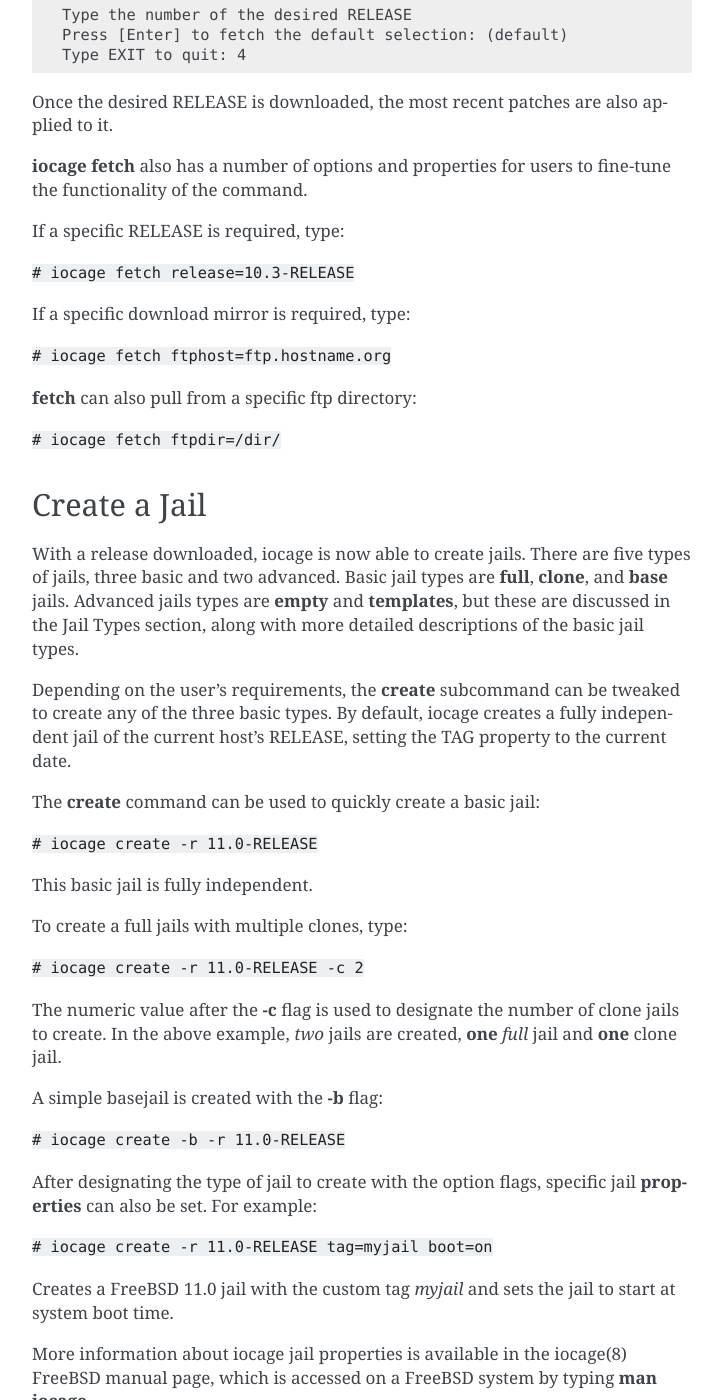
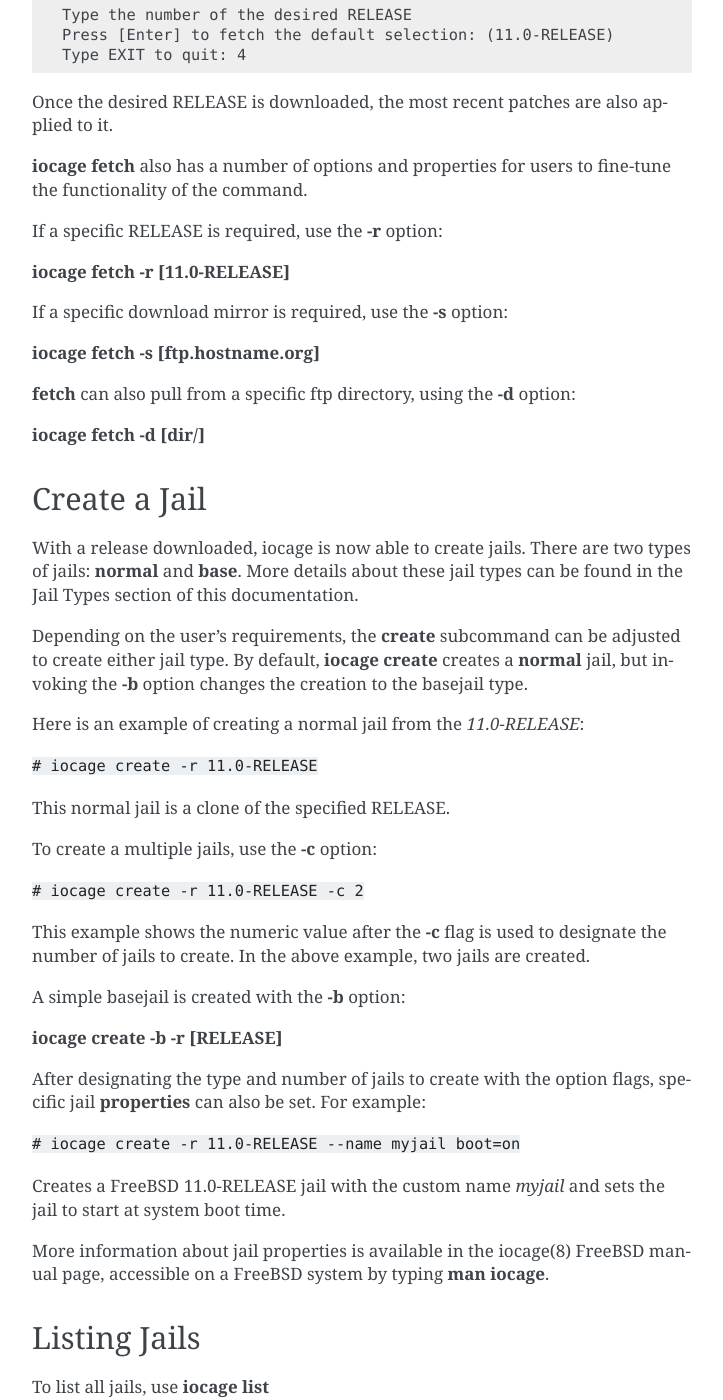
Before and after one commit to iocage/iocage, a Sphinx documentation site: the page built from doc/source/basic-use.rst, in a window 1280 px wide and 1400 px high, scrolled down 941 px. Shown: the whole window, without its empty margins (388-1111 px from the left). Built offline with Sphinx 7.4.7, drawn with Linux system fonts in a browser that asks for light colours; some of the changed text lies outside the part shown.

Commit message:
Update basic-use.rst
- Address all review comments.
- Small adjustments to examples vs. commands
- Review and remove/replace all instances of "tag"

```diff
--- a/doc/source/basic-use.rst
+++ b/doc/source/basic-use.rst
@@ -35,9 +35,9 @@ begin downloading FreeBSD releases for jail creation.
 Fetch a Release
 ---------------
 
-iocage now needs to fetch a RELEASE, which is used to create jails. By
-default, typing :command:`iocage fetch` opens a menu for the user to
-choose which release to download, as seen in this example:
+:command:`iocage` now needs to fetch a RELEASE, which is used to create
+jails. By default, typing :command:`iocage fetch` opens a menu for the
+user to choose which release to download, as seen in this example:
 
 .. code-block:: none
 
@@ -49,7 +49,7 @@ choose which release to download, as seen in this example:
  [4] 11.0-RELEASE
 
  Type the number of the desired RELEASE
- Press [Enter] to fetch the default selection: (default)
+ Press [Enter] to fetch the default selection: (11.0-RELEASE)
  Type EXIT to quit: 4
 
 Once the desired RELEASE is downloaded, the most recent patches are also
@@ -58,17 +58,18 @@ applied to it.
 :command:`iocage fetch` also has a number of options and properties for
 users to fine-tune the functionality of the command.
 
-If a specific RELEASE is required, type:
+If a specific RELEASE is required, use the **-r** option:
 
-:samp:`# iocage fetch release=10.3-RELEASE`
+:command:`iocage fetch -r [11.0-RELEASE]`
 
-If a specific download mirror is required, type:
+If a specific download mirror is required, use the **-s** option:
 
-:samp:`# iocage fetch ftphost=ftp.hostname.org`
+:command:`iocage fetch -s [ftp.hostname.org]`
 
-:command:`fetch` can also pull from a specific ftp directory:
+:command:`fetch` can also pull from a specific ftp directory, using the
+**-d** option:
 
-:samp:`# iocage fetch ftpdir=/dir/`
+:command:`iocage fetch -d [dir/]`
 
 .. index:: Basic Jail Creation
 .. _Create a Jail:
@@ -77,46 +78,43 @@ Create a Jail
 -------------
 
 With a release downloaded, iocage is now able to create jails. There are
-five types of jails, three basic and two advanced. Basic jail types are
-**full**, **clone**, and **base** jails. Advanced jails types are
-**empty** and **templates**, but these are discussed in the
-:ref:`Jail Types` section, along with more detailed descriptions of the
-basic jail types.
+two types of jails: **normal** and **base**. More details about these
+jail types can be found in the :ref:`Jail Types` section of this
+documentation.
 
 Depending on the user's requirements, the :command:`create` subcommand
-can be tweaked to create any of the three basic types. By default,
-iocage creates a fully independent jail of the current host's RELEASE,
-setting the TAG property to the current date.
+can be adjusted to create either jail type. By default,
+:command:`iocage create` creates a **normal** jail, but invoking the
+**-b** option changes the creation to the basejail type.
 
-The :command:`create` command can be used to quickly create a basic
-jail:
+Here is an example of creating a normal jail from the *11.0-RELEASE*:
 
 :samp:`# iocage create -r 11.0-RELEASE`
 
-This basic jail is fully independent.
+This normal jail is a clone of the specified RELEASE.
 
-To create a full jails with multiple clones, type:
+To create a multiple jails, use the **-c** option:
 
 :samp:`# iocage create -r 11.0-RELEASE -c 2`
 
-The numeric value after the **-c** flag is used to designate the number
-of clone jails to create. In the above example, *two* jails are created,
-**one** *full* jail and **one** clone jail.
+This example shows the numeric value after the **-c** flag is used to
+designate the number of jails to create. In the above example, two jails
+are created.
 
-A simple basejail is created with the **-b** flag:
+A simple basejail is created with the **-b** option:
 
-:samp:`# iocage create -b -r 11.0-RELEASE`
+:command:`iocage create -b -r [RELEASE]`
 
-After designating the type of jail to create with the option flags,
-specific jail **properties** can also be set. For example:
+After designating the type and number of jails to create with the option
+flags, specific jail **properties** can also be set. For example:
 
-:samp:`# iocage create -r 11.0-RELEASE tag=myjail boot=on`
+:samp:`# iocage create -r 11.0-RELEASE --name myjail boot=on`
 
-Creates a FreeBSD 11.0 jail with the custom tag *myjail* and sets the
-jail to start at system boot time.
+Creates a FreeBSD 11.0-RELEASE jail with the custom name *myjail* and
+sets the jail to start at system boot time.
 
-More information about iocage jail properties is available in the
-iocage(8) FreeBSD manual page, which is accessed on a FreeBSD system by
+More information about jail properties is available in the iocage(8)
+FreeBSD manual page, accessible on a FreeBSD system by
 typing :command:`man iocage`.
 
 .. index:: Listing Jails
@@ -125,17 +123,11 @@ typing :command:`man iocage`.
 Listing Jails
 -------------
 
-To list all jails:
+To list all jails, use :command:`iocage list`
 
-:samp:`# iocage list`
+To see all downloaded RELEASEs, use :command:`iocage list -r`
 
-To see all downloaded RELEASEs:
-
-:samp:`# iocage list -r`
-
-View available templates with:
-
-:samp:`# iocage list -t`
+View available templates with :command:`iocage list -t`
 
 .. index:: Jail start stop restart
 .. _Start Stop Restart Jail:
@@ -143,18 +135,17 @@ View available templates with:
 Start, Stop, or Restart a Jail
 ------------------------------
 
-Jails can be started, stopped, or restarted at any time with iocage. By
-default, new jails are in a *down* (stopped) state. To see the status of
-all jails, use :command:`iocage list` and read the **STATE** column.
+Jails can be started, stopped, or restarted at any time. By default, new
+jails are in a *down* (stopped) state. To see the status of all jails,
+use :command:`iocage list` and read the **STATE** column.
 
-Use each jail's UUID or custom TAG to start, stop, or restart it. When
-using a jail's UUID, it is not required to type the full UUID. Partial
-UUIDs are acceptable, as long as the given characters are enough to
-identify the desired jail. Alternately, use **ALL** to apply the command
-to all created jails.
+Use each jail's UUID or custom NAME to start, stop, or restart it.
+Partial entries are acceptable, as long as the given characters are
+enough to identify the desired jail. Alternately, use **ALL** to apply
+the command to all created jails.
 
-.. tip:: Partial UUIDs can also be supplied for any other iocage
-   operation or subcommand.
+.. tip:: Partial entries can also be supplied for any other
+   :command:`iocage` operation or subcommand.
 
 .. index:: Jail Start
 .. _Startjail:
@@ -162,15 +153,23 @@ to all created jails.
 Start
 +++++
 
-To start a jail with the custom tag **www01**, type:
+Use :command:`iocage start` to start jails.
 
-:samp:`# iocage start www01`
+**Examples:**
 
-A jail can also be started with a full UUID:
+Start a jail with the custom name **www01**:
+
+:samp:`iocage start www01`.
+
+If no custom NAME or UUID is provided by the user, :command:`iocage`
+automatically assigns a complex UUID to a new jail. This UUID is always
+usable when doing :command:`iocage` operations like starting a jail:
 
 :samp:`# iocage start 26e8e027-f00c-11e4-8f7f-3c970e80eb61`
 
-A partial UUID is also acceptable:
+Partial entries are also acceptable:
+
+:samp:`# iocaget start www`
 
 :samp:`# iocage start 26e8`
 
@@ -210,7 +211,7 @@ Configure a Jail
 ----------------
 
 Configuring the properties of an already created jail is best done with
-the **set** and **get** subcommands. Be sure to provide the tag or UUID
+the **set** and **get** subcommands. Be sure to provide the NAME or UUID
 of the desired jail when using these subcommands.
 
 .. index:: Set Property
@@ -222,9 +223,9 @@ Set Jail Property
 :command:`iocage` uses the **set** subcommand to configure jail
 properties.
 
-To set the TAG property for a jail (after creation):
+To assign a custom note to a jail with the **notes** property:
 
-:samp:`# iocage set tag=www02 26e8e027`
+:samp:`# iocage set notes="This is a test jail." 26e8e027`
 
 The full list of jail properties is available in the iocage(8) manual
 page PROPERTIES section.
@@ -237,7 +238,7 @@ Get Jail Property
 
 To view a specific jail property, use the **get** subcommand:
 
-:samp:`# iocage get tag 26e8e027`
+:samp:`# iocage get notes 26e8e027`
 
 Get all properties:
 +++++++++++++++++++
```
Also changed, not shown: other parts of doc/source/basic-use.rst (+4 -2 lines).
